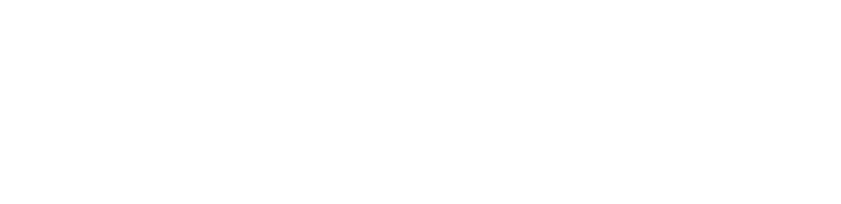
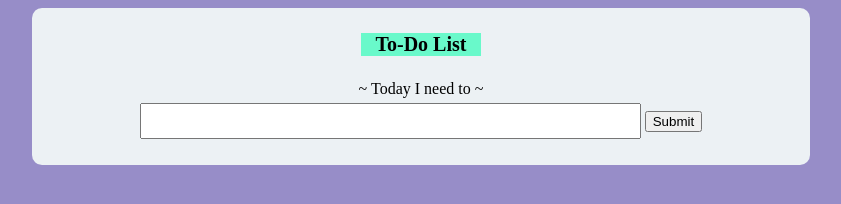
Before and after one commit to dts-kominfo-rea4b/challenge-dom-semutt, a website: page index.html in a window 1280 px wide. Shown: the whole page, without its empty margins (219-1060 px from the left). Drawn offline with Linux system fonts and the light colour scheme.

Commit message:
membuat halaman To-Do List

```diff
--- a/index.html
+++ b/index.html
@@ -5,37 +5,114 @@
     <meta http-equiv="X-UA-Compatible" content="IE=edge" />
     <meta name="viewport" content="width=device-width, initial-scale=1.0" />
     <title>Challenge - DOM</title>
+    <style>
+      body {
+        background-color: #978dc8;
+        text-align: -webkit-center;
+      }
+
+      #app {
+        background-color: #ecf1f4;
+        width: 60%;
+        height: 100%;
+        border-radius: 10px;
+        padding: 5px 10px 10px 10px;
+      }
+
+      #todo-title {
+        text-align: center;
+        margin-bottom: 5px;
+      }
+
+      #todo-title .title {
+        font-size: 20px;
+        text-align: -webkit-center;
+      }
+
+      #todo-title .title p {
+        width: 120px;
+        background-color: #69f9ca;
+      }
+
+      #todo-subtitle {
+        font-size: 16px;
+        padding-bottom: 10px;
+      }
+
+      #input {
+        text-align: center;
+      }
+
+      #todo-input {
+        height: 30px;
+        width: 65%;
+      }
+
+      #todo-output {
+        text-align: left;
+      }
+    </style>
   </head>
   <body>
     <div id="app">
       <!-- TODO: Buatlah sebuah header dengan id todo-title -->
-      <!-- TODO: Buatlah sebuah subtitle dengan id todo-subtitle -->
+      <header id="todo-title">
+        <div class="title">
+          <p>
+            <strong>To-Do List</strong>
+          </p>
+        </div>
+        <!-- TODO: Buatlah sebuah subtitle dengan id todo-subtitle -->
+        <sub id="todo-subtitle">~ Today I need to ~</sub>
+      </header>
 
       <!-- Section: input -->
-      <!-- TODO: Buatlah sebuah input bertipe text dengan id todo-input -->
-      <!-- TODO: Buatlah sebuah button dengan id todo-submit -->
+      <section id="input">
+        <!-- TODO: Buatlah sebuah input bertipe text dengan id todo-input -->
+        <input type="text" name="todo-input" id="todo-input">
+        <!-- TODO: Buatlah sebuah button dengan id todo-submit -->
+        <button id="todo-submit" type="submit">Submit</button>
+      </section>
 
       <!-- Section output -->
-      <!-- TODO: Buatlah sebuah <ul> dengan id todo-output -->
+      <section id="output">
+        <!-- TODO: Buatlah sebuah <ul> dengan id todo-output -->
+        <ul id="todo-output">
+
+        </ul>
+      </section>
     </div>
 
     <!-- ! Untuk tantangan ini, script jangan diubah ke external js yah ! -->
     <script>
       // TODO: Deklarasi variable sesuai dengan kebutuhan di sini
-      let button;
-      let input;
-      let output;
+      let button = document.querySelector('#todo-submit');
+      let input = document.querySelector('#todo-input');
+      let output = document.querySelector('#todo-output');
 
       // TODO: Buatlah sebuah fungsi dengan nama fnClickHandler
       // Fungsi yang digunakan untuk menambahkan tulisan
       // Jangan ubah cara deklarasi fungsinya, cukup isi saja
-      function fnClickHandler(toDoItem) {}
+      function fnClickHandler(toDoItem) {
+        let li = document.createElement('li');
+        li.textContent = toDoItem;
+        return li;
+      }
 
       // TODO: register event onclick / addEventListener untuk button
       // akan menjalankan fungsi fnClickHandler
+      button.addEventListener("click", (event) => {
+        output.appendChild(fnClickHandler(input.value));
+      });
+
 
       // TODO: register event onkeypress / addEventListener untuk input
       // sehingga saat di input ditekan enter akan menjalankan fungsi fnClickHandler juga
+      input.addEventListener("keypress", (event) => {
+        if (event.key == 'Enter') {
+          output.appendChild(fnClickHandler(input.value));
+        }
+      });
     </script>
   </body>
 </html>
```
